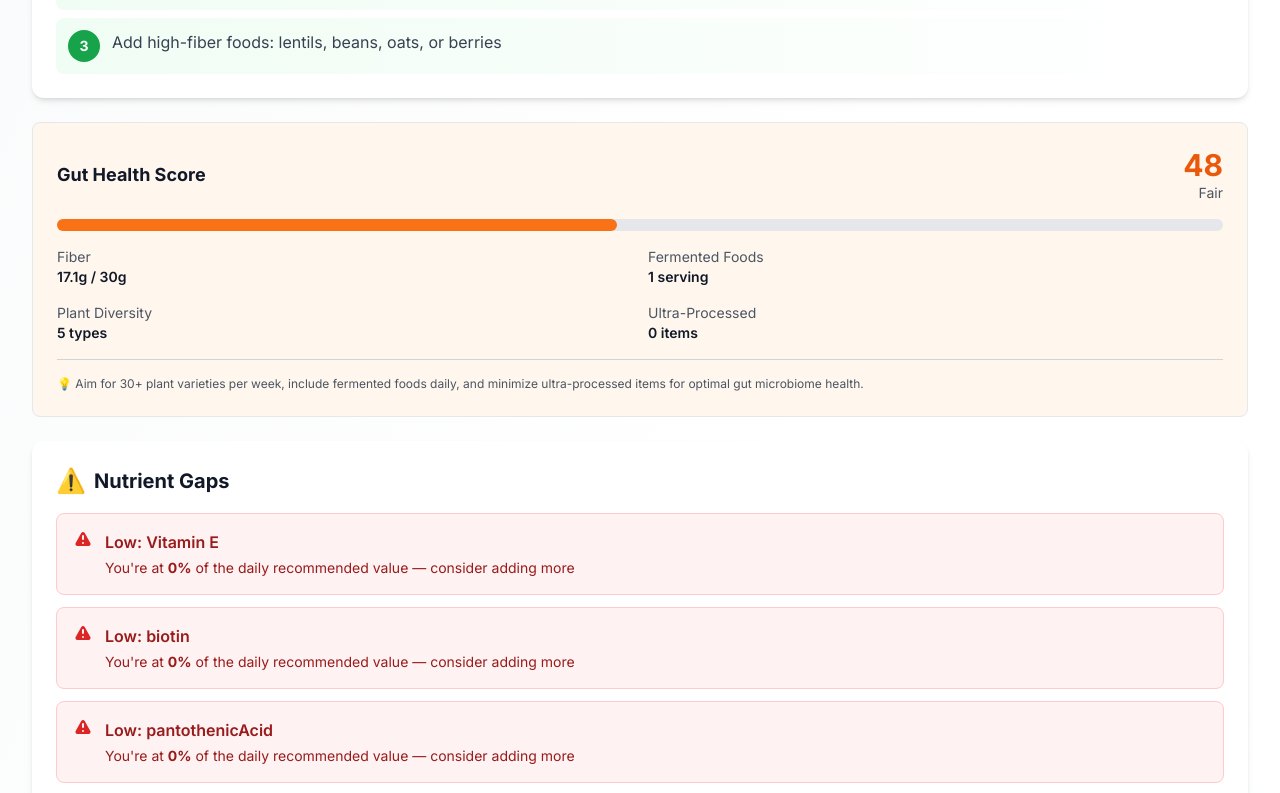
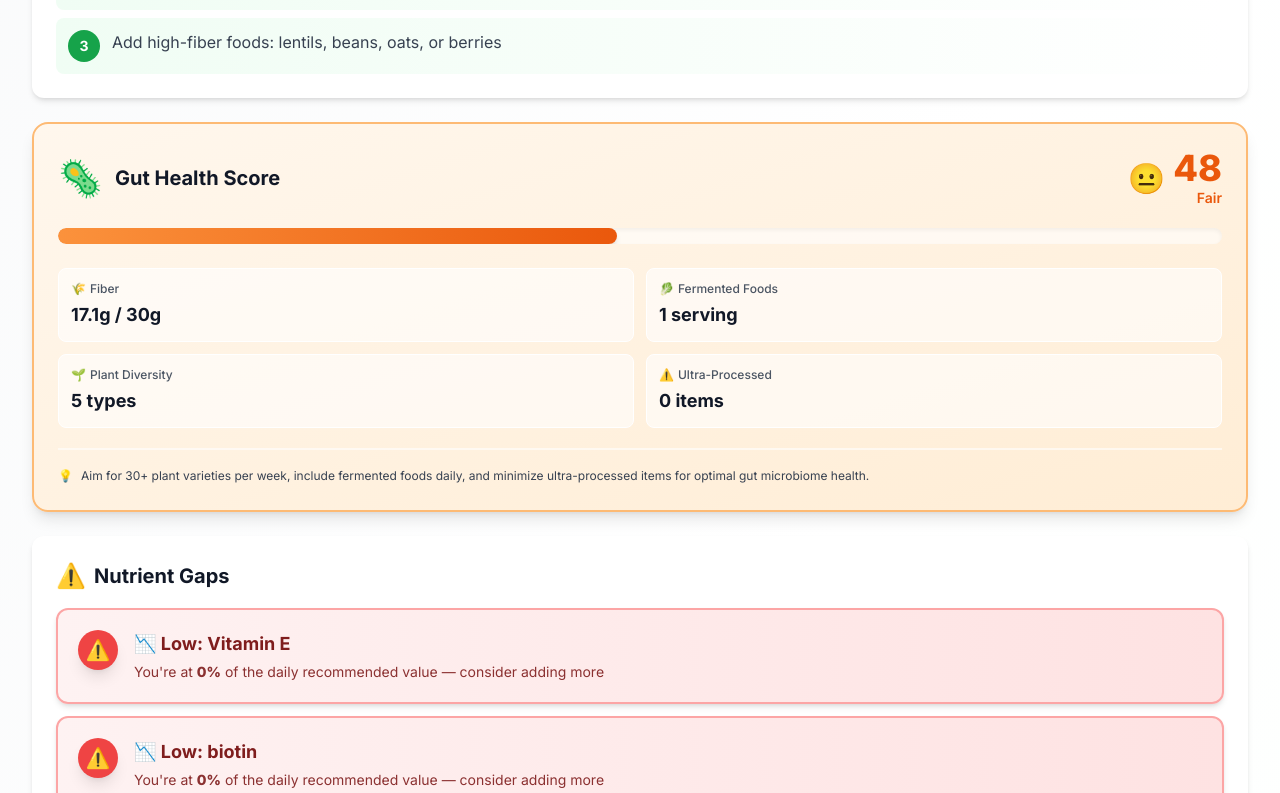
Before and after one commit to dodge1218/nutbot, a Next.js app: page /dashboard in a window 1280 px wide. Shown: the part 603-1396 px from the top of the page. Built offline with nearby package versions, Linux system fonts and the light colour scheme.

Commit message:
Enhance components with gradients, icons, animations - NutrientBadge, GapAlert, GutHealthScore all modernized

```diff
--- a/components/GapAlert.tsx
+++ b/components/GapAlert.tsx
@@ -8,10 +8,11 @@ interface GapAlertProps {
 export default function GapAlert({ gaps, maxDisplay = 5 }: GapAlertProps) {
   if (gaps.length === 0) {
     return (
-      <div className="bg-green-50 border border-green-200 rounded-lg p-4">
+      <div className="bg-gradient-to-r from-green-50 to-green-100 border-2 border-green-300 rounded-xl p-5 shadow-md hover:shadow-lg transition-all">
         <div className="flex items-center">
+          <div className="flex-shrink-0 w-12 h-12 bg-green-500 rounded-full flex items-center justify-center shadow-lg">
             <svg
-            className="h-5 w-5 text-green-600 mr-2"
+              className="h-6 w-6 text-white"
               fill="currentColor"
               viewBox="0 0 20 20"
             >
@@ -21,9 +22,11 @@ export default function GapAlert({ gaps, maxDisplay = 5 }: GapAlertProps) {
                 clipRule="evenodd"
               />
             </svg>
-          <p className="text-green-800 font-medium">
-            Great job! No significant nutrient gaps detected today.
-          </p>
+          </div>
+          <div className="ml-4">
+            <p className="text-green-900 font-bold text-lg">Perfect Balance! ✨</p>
+            <p className="text-green-700 text-sm">No significant nutrient gaps detected today</p>
+          </div>
         </div>
       </div>
     );
@@ -39,62 +42,43 @@ export default function GapAlert({ gaps, maxDisplay = 5 }: GapAlertProps) {
         const isDeficit = gap.category === 'deficit';
         const isHigh = gap.severity === 'high';
 
-        let bgColor = 'bg-yellow-50';
-        let borderColor = 'border-yellow-200';
-        let iconColor = 'text-yellow-600';
-        let textColor = 'text-yellow-800';
+        let bgGradient = 'bg-gradient-to-r from-yellow-50 to-yellow-100';
+        let borderColor = 'border-yellow-300';
+        let iconBg = 'bg-yellow-500';
+        let textColor = 'text-yellow-900';
+        let icon = '⚡';
 
         if (isDeficit && isHigh) {
-          bgColor = 'bg-red-50';
-          borderColor = 'border-red-200';
-          iconColor = 'text-red-600';
-          textColor = 'text-red-800';
+          bgGradient = 'bg-gradient-to-r from-red-50 to-red-100';
+          borderColor = 'border-red-300';
+          iconBg = 'bg-red-500';
+          textColor = 'text-red-900';
+          icon = '⚠️';
         } else if (!isDeficit) {
-          bgColor = 'bg-blue-50';
-          borderColor = 'border-blue-200';
-          iconColor = 'text-blue-600';
-          textColor = 'text-blue-800';
+          bgGradient = 'bg-gradient-to-r from-blue-50 to-blue-100';
+          borderColor = 'border-blue-300';
+          iconBg = 'bg-blue-500';
+          textColor = 'text-blue-900';
+          icon = '📊';
         }
 
         return (
           <div
             key={`gap-${index}`}
-            className={`${bgColor} border ${borderColor} rounded-lg p-4`}
+            className={`${bgGradient} border-2 ${borderColor} rounded-xl p-5 shadow-md hover:shadow-lg transition-all duration-300 transform hover:-translate-y-0.5`}
           >
             <div className="flex items-start">
               <div className="flex-shrink-0">
-                {isDeficit ? (
-                  <svg
-                    className={`h-5 w-5 ${iconColor}`}
-                    fill="currentColor"
-                    viewBox="0 0 20 20"
-                  >
-                    <path
-                      fillRule="evenodd"
-                      d="M8.257 3.099c.765-1.36 2.722-1.36 3.486 0l5.58 9.92c.75 1.334-.213 2.98-1.742 2.98H4.42c-1.53 0-2.493-1.646-1.743-2.98l5.58-9.92zM11 13a1 1 0 11-2 0 1 1 0 012 0zm-1-8a1 1 0 00-1 1v3a1 1 0 002 0V6a1 1 0 00-1-1z"
-                      clipRule="evenodd"
-                    />
-                  </svg>
-                ) : (
-                  <svg
-                    className={`h-5 w-5 ${iconColor}`}
-                    fill="currentColor"
-                    viewBox="0 0 20 20"
-                  >
-                    <path
-                      fillRule="evenodd"
-                      d="M18 10a8 8 0 11-16 0 8 8 0 0116 0zm-7 4a1 1 0 11-2 0 1 1 0 012 0zm-1-9a1 1 0 00-1 1v4a1 1 0 102 0V6a1 1 0 00-1-1z"
-                      clipRule="evenodd"
-                    />
-                  </svg>
-                )}
+                <div className={`w-10 h-10 ${iconBg} rounded-full flex items-center justify-center text-white text-xl shadow-lg`}>
+                  {icon}
                 </div>
-              <div className="ml-3 flex-1">
-                <h4 className={`font-semibold ${textColor}`}>
-                  {isDeficit ? 'Low' : 'High'}: {gap.name}
+              </div>
+              <div className="ml-4 flex-1">
+                <h4 className={`font-bold text-lg ${textColor} mb-1`}>
+                  {isDeficit ? '📉 Low' : '📈 High'}: {gap.name}
                 </h4>
-                <p className={`text-sm ${textColor} mt-1`}>
-                  You're at <strong>{Math.round(gap.percentDV)}%</strong> of the
+                <p className={`text-sm ${textColor} opacity-90`}>
+                  You're at <strong className="font-extrabold">{Math.round(gap.percentDV)}%</strong> of the
                   daily recommended value
                   {isDeficit ? ' — consider adding more' : ' — you may want to reduce intake'}
                 </p>
@@ -105,7 +89,7 @@ export default function GapAlert({ gaps, maxDisplay = 5 }: GapAlertProps) {
       })}
 
       {gaps.length > maxDisplay && (
-        <p className="text-sm text-gray-500 text-center">
+        <p className="text-sm text-gray-600 text-center font-medium py-2 bg-gray-100 rounded-lg">
           + {gaps.length - maxDisplay} more nutrient{gaps.length - maxDisplay > 1 ? 's' : ''} to review
         </p>
       )}
--- a/components/GutHealthScore.tsx
+++ b/components/GutHealthScore.tsx
@@ -13,79 +13,106 @@ export default function GutHealthScore({
   plantDiversity,
   ultraProcessedCount,
 }: GutHealthScoreProps) {
-  // Determine color based on score
+  // Determine color based on score with enhanced styling
   let scoreColor = 'text-red-600';
-  let bgColor = 'bg-red-50';
-  let barColor = 'bg-red-500';
+  let bgGradient = 'bg-gradient-to-br from-red-50 to-red-100';
+  let barGradient = 'bg-gradient-to-r from-red-400 to-red-600';
+  let borderColor = 'border-red-300';
   let label = 'Needs Improvement';
+  let icon = '😟';
 
   if (score >= 75) {
     scoreColor = 'text-green-600';
-    bgColor = 'bg-green-50';
-    barColor = 'bg-green-500';
+    bgGradient = 'bg-gradient-to-br from-green-50 to-green-100';
+    barGradient = 'bg-gradient-to-r from-green-400 to-green-600';
+    borderColor = 'border-green-300';
     label = 'Excellent';
+    icon = '🎉';
   } else if (score >= 60) {
     scoreColor = 'text-yellow-600';
-    bgColor = 'bg-yellow-50';
-    barColor = 'bg-yellow-500';
+    bgGradient = 'bg-gradient-to-br from-yellow-50 to-yellow-100';
+    barGradient = 'bg-gradient-to-r from-yellow-400 to-yellow-600';
+    borderColor = 'border-yellow-300';
     label = 'Good';
+    icon = '😊';
   } else if (score >= 40) {
     scoreColor = 'text-orange-600';
-    bgColor = 'bg-orange-50';
-    barColor = 'bg-orange-500';
+    bgGradient = 'bg-gradient-to-br from-orange-50 to-orange-100';
+    barGradient = 'bg-gradient-to-r from-orange-400 to-orange-600';
+    borderColor = 'border-orange-300';
     label = 'Fair';
+    icon = '😐';
   }
 
   return (
-    <div className={`${bgColor} rounded-lg p-6 border border-gray-200`}>
-      <div className="flex items-center justify-between mb-4">
-        <h3 className="text-lg font-bold text-gray-900">Gut Health Score</h3>
+    <div className={`${bgGradient} rounded-2xl p-6 border-2 ${borderColor} shadow-lg hover:shadow-xl transition-all duration-300`}>
+      <div className="flex items-center justify-between mb-5">
+        <div className="flex items-center">
+          <span className="text-4xl mr-3">🦠</span>
+          <h3 className="text-xl font-bold text-gray-900">Gut Health Score</h3>
+        </div>
         <div className="text-right">
-          <div className={`text-3xl font-bold ${scoreColor}`}>{score}</div>
-          <div className="text-sm text-gray-600">{label}</div>
+          <div className="flex items-center">
+            <span className="text-3xl mr-2">{icon}</span>
+            <div>
+              <div className={`text-4xl font-extrabold ${scoreColor}`}>{score}</div>
+              <div className={`text-sm font-semibold ${scoreColor}`}>{label}</div>
+            </div>
+          </div>
         </div>
       </div>
 
-      <div className="mb-4">
-        <div className="w-full bg-gray-200 rounded-full h-3">
+      <div className="mb-6">
+        <div className="w-full bg-white/60 rounded-full h-4 overflow-hidden shadow-inner">
           <div
-            className={`${barColor} h-3 rounded-full transition-all duration-500`}
+            className={`${barGradient} h-4 rounded-full transition-all duration-700 ease-out shadow-md`}
             style={{ width: `${score}%` }}
           ></div>
         </div>
       </div>
 
-      <div className="grid grid-cols-2 gap-4 text-sm">
-        <div>
-          <div className="text-gray-600">Fiber</div>
-          <div className="font-semibold text-gray-900">
+      <div className="grid grid-cols-2 gap-3 mb-5">
+        <div className="bg-white/60 rounded-lg p-3 border border-white">
+          <div className="text-gray-600 font-medium flex items-center text-xs">
+            <span className="mr-1">🌾</span> Fiber
+          </div>
+          <div className="font-bold text-gray-900 text-lg mt-1">
             {fiberGrams.toFixed(1)}g / 30g
           </div>
         </div>
-        <div>
-          <div className="text-gray-600">Fermented Foods</div>
-          <div className="font-semibold text-gray-900">
+        <div className="bg-white/60 rounded-lg p-3 border border-white">
+          <div className="text-gray-600 font-medium flex items-center text-xs">
+            <span className="mr-1">🥬</span> Fermented Foods
+          </div>
+          <div className="font-bold text-gray-900 text-lg mt-1">
             {fermentedFoods} serving{fermentedFoods !== 1 ? 's' : ''}
           </div>
         </div>
-        <div>
-          <div className="text-gray-600">Plant Diversity</div>
-          <div className="font-semibold text-gray-900">
+        <div className="bg-white/60 rounded-lg p-3 border border-white">
+          <div className="text-gray-600 font-medium flex items-center text-xs">
+            <span className="mr-1">🌱</span> Plant Diversity
+          </div>
+          <div className="font-bold text-gray-900 text-lg mt-1">
             {plantDiversity} types
           </div>
         </div>
-        <div>
-          <div className="text-gray-600">Ultra-Processed</div>
-          <div className="font-semibold text-gray-900">
+        <div className="bg-white/60 rounded-lg p-3 border border-white">
+          <div className="text-gray-600 font-medium flex items-center text-xs">
+            <span className="mr-1">⚠️</span> Ultra-Processed
+          </div>
+          <div className="font-bold text-gray-900 text-lg mt-1">
             {ultraProcessedCount} item{ultraProcessedCount !== 1 ? 's' : ''}
           </div>
         </div>
       </div>
 
-      <div className="mt-4 pt-4 border-t border-gray-300">
-        <p className="text-xs text-gray-600">
-          💡 Aim for 30+ plant varieties per week, include fermented foods daily,
-          and minimize ultra-processed items for optimal gut microbiome health.
+      <div className="pt-4 border-t-2 border-white/60">
+        <p className="text-xs text-gray-700 leading-relaxed flex items-start">
+          <span className="mr-2">💡</span>
+          <span>
+            Aim for 30+ plant varieties per week, include fermented foods daily,
+            and minimize ultra-processed items for optimal gut microbiome health.
+          </span>
         </p>
       </div>
     </div>
--- a/components/NutrientBadge.tsx
+++ b/components/NutrientBadge.tsx
@@ -13,55 +13,68 @@ export default function NutrientBadge({
   unit,
   percentDV,
 }: NutrientBadgeProps) {
-  // Determine color based on % DV
-  let bgColor = 'bg-gray-100';
+  // Determine color based on % DV with enhanced gradients
+  let bgGradient = 'bg-gradient-to-br from-gray-50 to-gray-100';
   let textColor = 'text-gray-700';
-  let barColor = 'bg-gray-400';
+  let barGradient = 'bg-gradient-to-r from-gray-400 to-gray-500';
+  let borderColor = 'border-gray-200';
+  let icon = '⚪';
 
   if (percentDV < 50) {
-    bgColor = 'bg-red-50';
+    bgGradient = 'bg-gradient-to-br from-red-50 to-red-100';
     textColor = 'text-red-800';
-    barColor = 'bg-red-500';
+    barGradient = 'bg-gradient-to-r from-red-400 to-red-600';
+    borderColor = 'border-red-200';
+    icon = '⚠️';
   } else if (percentDV < 80) {
-    bgColor = 'bg-yellow-50';
+    bgGradient = 'bg-gradient-to-br from-yellow-50 to-yellow-100';
     textColor = 'text-yellow-800';
-    barColor = 'bg-yellow-500';
+    barGradient = 'bg-gradient-to-r from-yellow-400 to-yellow-600';
+    borderColor = 'border-yellow-200';
+    icon = '⚡';
   } else if (percentDV >= 80 && percentDV <= 120) {
-    bgColor = 'bg-green-50';
+    bgGradient = 'bg-gradient-to-br from-green-50 to-green-100';
     textColor = 'text-green-800';
-    barColor = 'bg-green-500';
+    barGradient = 'bg-gradient-to-r from-green-400 to-green-600';
+    borderColor = 'border-green-200';
+    icon = '✅';
   } else if (percentDV > 120) {
-    bgColor = 'bg-blue-50';
+    bgGradient = 'bg-gradient-to-br from-blue-50 to-blue-100';
     textColor = 'text-blue-800';
-    barColor = 'bg-blue-500';
+    barGradient = 'bg-gradient-to-r from-blue-400 to-blue-600';
+    borderColor = 'border-blue-200';
+    icon = '💯';
   }
 
   // Cap display at 100% for visual purposes
   const displayPercent = Math.min(percentDV, 100);
 
   return (
-    <div className={`${bgColor} rounded-lg p-4`}>
-      <div className="flex justify-between items-start mb-2">
-        <h4 className={`font-semibold ${textColor}`}>{nutrient}</h4>
-        <span className={`text-sm font-bold ${textColor}`}>
+    <div className={`${bgGradient} rounded-xl p-4 border-2 ${borderColor} hover:shadow-lg transition-all duration-300 transform hover:-translate-y-0.5`}>
+      <div className="flex justify-between items-start mb-3">
+        <div className="flex items-center">
+          <span className="text-xl mr-2">{icon}</span>
+          <h4 className={`font-bold ${textColor}`}>{nutrient}</h4>
+        </div>
+        <span className={`text-lg font-bold ${textColor} px-3 py-1 rounded-full bg-white/60`}>
           {Math.round(percentDV)}%
         </span>
       </div>
 
-      <div className="mb-2">
-        <div className="w-full bg-gray-200 rounded-full h-2.5">
+      <div className="mb-3">
+        <div className="w-full bg-white/40 rounded-full h-3 overflow-hidden shadow-inner">
           <div
-            className={`${barColor} h-2.5 rounded-full transition-all duration-300`}
+            className={`${barGradient} h-3 rounded-full transition-all duration-500 ease-out shadow-sm`}
             style={{ width: `${displayPercent}%` }}
           ></div>
         </div>
       </div>
 
       <div className="flex justify-between text-sm">
-        <span className={textColor}>
+        <span className={`${textColor} font-semibold`}>
           {current.toFixed(1)} {unit}
         </span>
-        <span className="text-gray-500">
+        <span className={`${textColor} opacity-70 text-xs`}>
           Target: {target.toFixed(0)} {unit}
         </span>
       </div>
```
Lines whose indentation alone changed are shown as unchanged.
